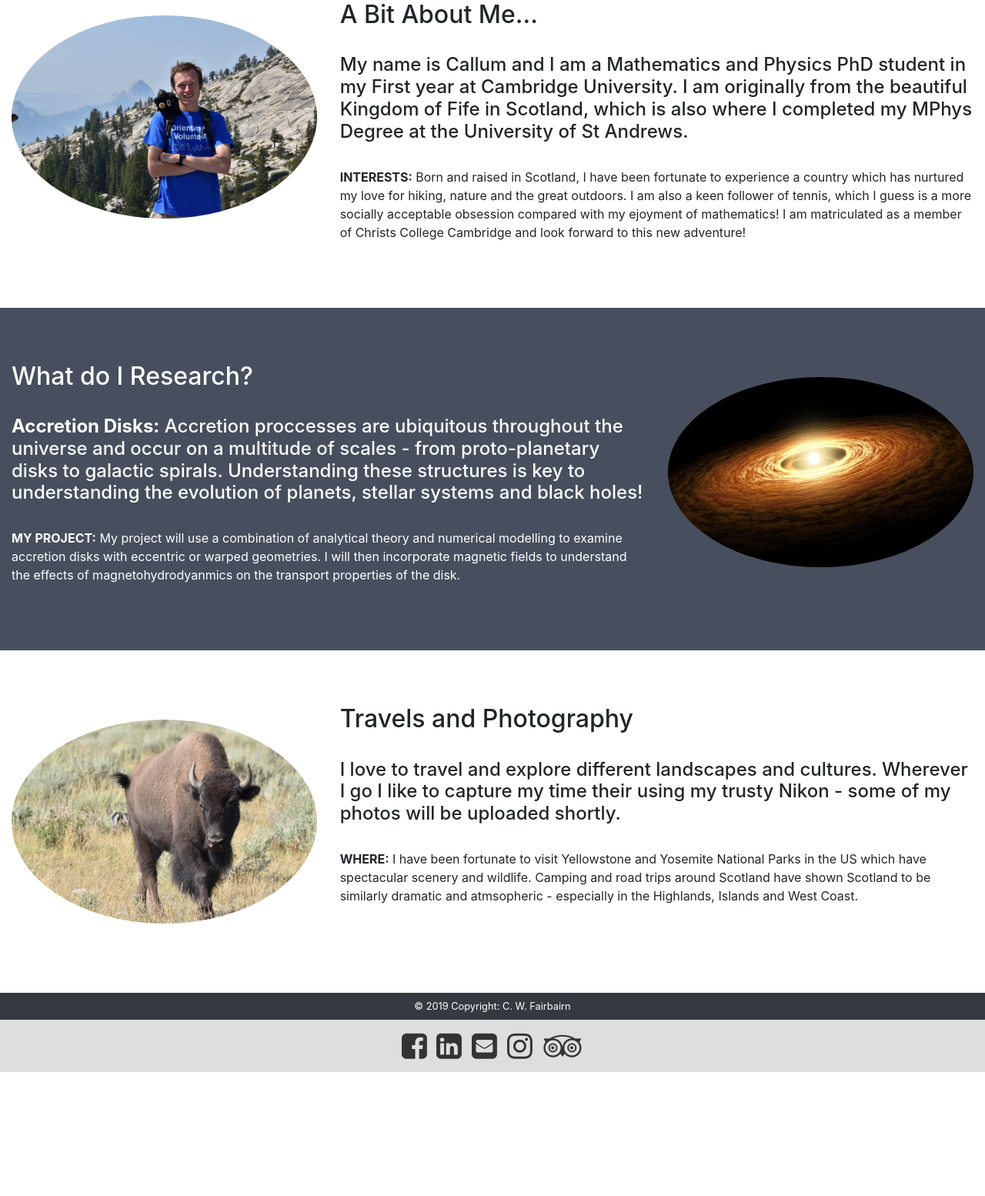
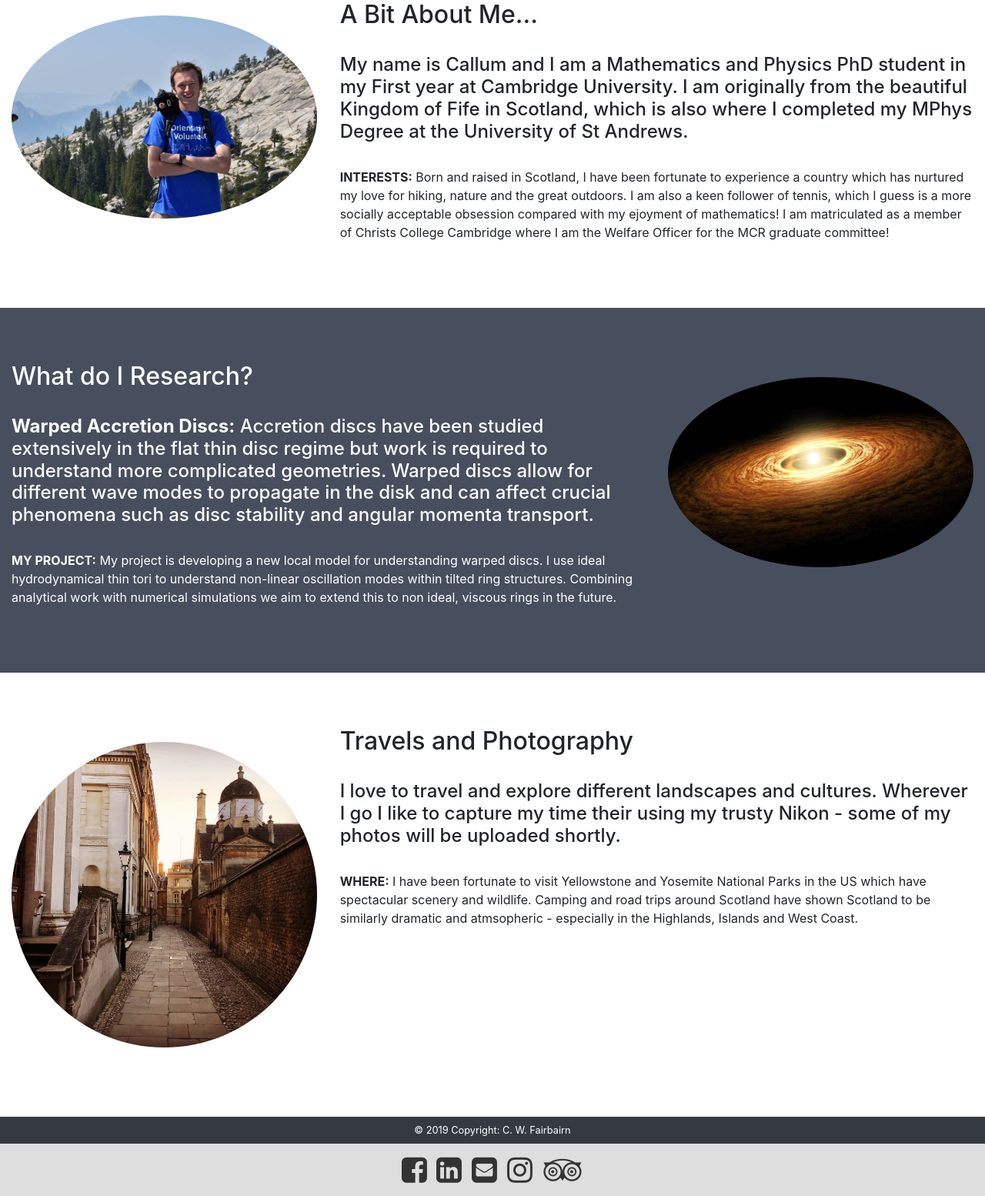
Before and after one commit to callumf8/callumfairbairn, a PHP site: page / in a window 1280 px wide. Shown: the part 226-1780 px from the top of the page at 77% size. Before the commit the page ends 1619 px from the top, so only its background shows below. Run offline with PHP 8.4, Linux system fonts and the light colour scheme; some libraries are stand-ins or nearby versions.

Commit message:
index page updated

```diff
--- a/index.php
+++ b/index.php
@@ -45,7 +45,7 @@ Callum Fairbairn
 
           <p><strong>INTERESTS:</strong> Born and raised in Scotland, I have been fortunate to experience a country which has nurtured my love for hiking, nature and the great outdoors. I am also a keen follower of tennis, which I guess is a more socially acceptable obsession compared with my ejoyment of mathematics!
 
-          I am matriculated as a member of Christs College Cambridge and look forward to this new adventure!</p>
+          I am matriculated as a member of Christs College Cambridge where I am the Welfare Officer for the MCR graduate committee!</p>
 
         </div>
       </div>
@@ -56,8 +56,8 @@ Callum Fairbairn
       <div class="row">
         <div class="col-sm-8">
           <h2>What do I Research?</h2><br>
-          <h4><strong>Accretion Disks:</strong> Accretion proccesses are ubiquitous throughout the universe and occur on a multitude of scales - from proto-planetary disks to galactic spirals. Understanding these structures is key to understanding the evolution of planets, stellar systems and black holes! </h4><br>
-          <p><strong>MY PROJECT:</strong> My project will use a combination of analytical theory and numerical modelling to examine accretion disks with eccentric or warped geometries. I will then incorporate magnetic fields to understand the effects of magnetohydrodyanmics on the transport properties of the disk.</p>
+          <h4><strong>Warped Accretion Discs:</strong> Accretion discs have been studied extensively in the flat thin disc regime but work is required to understand more complicated geometries. Warped discs allow for different wave modes to propagate in the disk and can affect crucial phenomena such as disc stability and angular momenta transport. </h4><br>
+          <p><strong>MY PROJECT:</strong> My project is developing a new local model for understanding warped discs. I use ideal hydrodynamical thin tori to understand non-linear oscillation modes within tilted ring structures. Combining analytical work with numerical simulations we aim to extend this to non ideal, viscous rings in the future.</p>
         </div>
         <div class="col-sm-4">
           <img src="./images/accretion.jpg" class="img-fluid rounded-circle img-pad " alt="Responsive image">
@@ -69,7 +69,7 @@ Callum Fairbairn
     <div class="container-fluid">
       <div class="row">
         <div class="col-sm-4">
-          <img src="./images/bison.JPG" class="img-fluid rounded-circle img-pad " alt="Responsive image">
+          <img src="./images/empty_streets.jpg" class="img-fluid rounded-circle img-pad " alt="Responsive image">
         </div>
         <div class="col-sm-8">
           <h2>Travels and Photography</h2><br>
```
Also changed, not shown: images/empty_streets.jpg (added).
